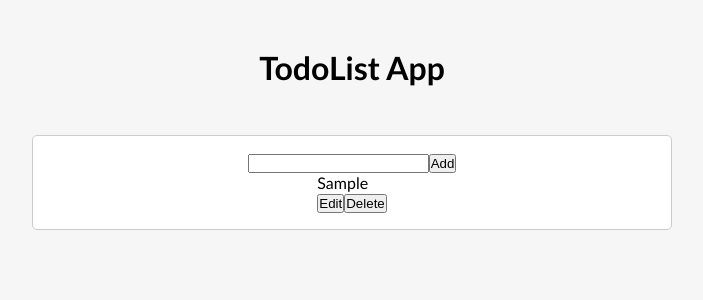
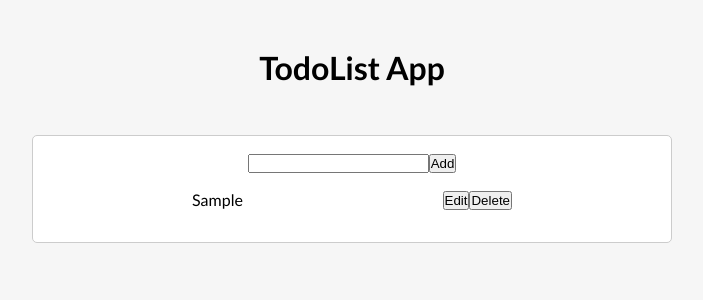
Before and after one commit to HaniyehPeyvandi/TodoList, a React (Create React App) app: page / in a window 1280 px wide. Both pictures are taken after typing "Sample" into the empty fields and a click on the button "Add". Shown: the top 300 px of the page, without its empty margins (288-991 px from the left). Built offline with nearby package versions, Linux system fonts and the light colour scheme.

Commit message:
add styles for Todo component

```diff
--- a/src/components/Todo.js
+++ b/src/components/Todo.js
@@ -1,6 +1,8 @@
+import styles from './Todo.module.css';
+
 const Todo = ({todo}) => {
   return (
-    <div>
+    <div className={styles.todo}>
       <div>{todo.text}</div>
       <div>
         <button>Edit</button>
--- /dev/null
+++ b/src/components/Todo.module.css
@@ -0,0 +1,7 @@
+.todo{
+  display: flex;
+  justify-content: space-between;
+  align-items: center;
+  width: 20rem;
+  margin: 1rem 0;
+}
```
